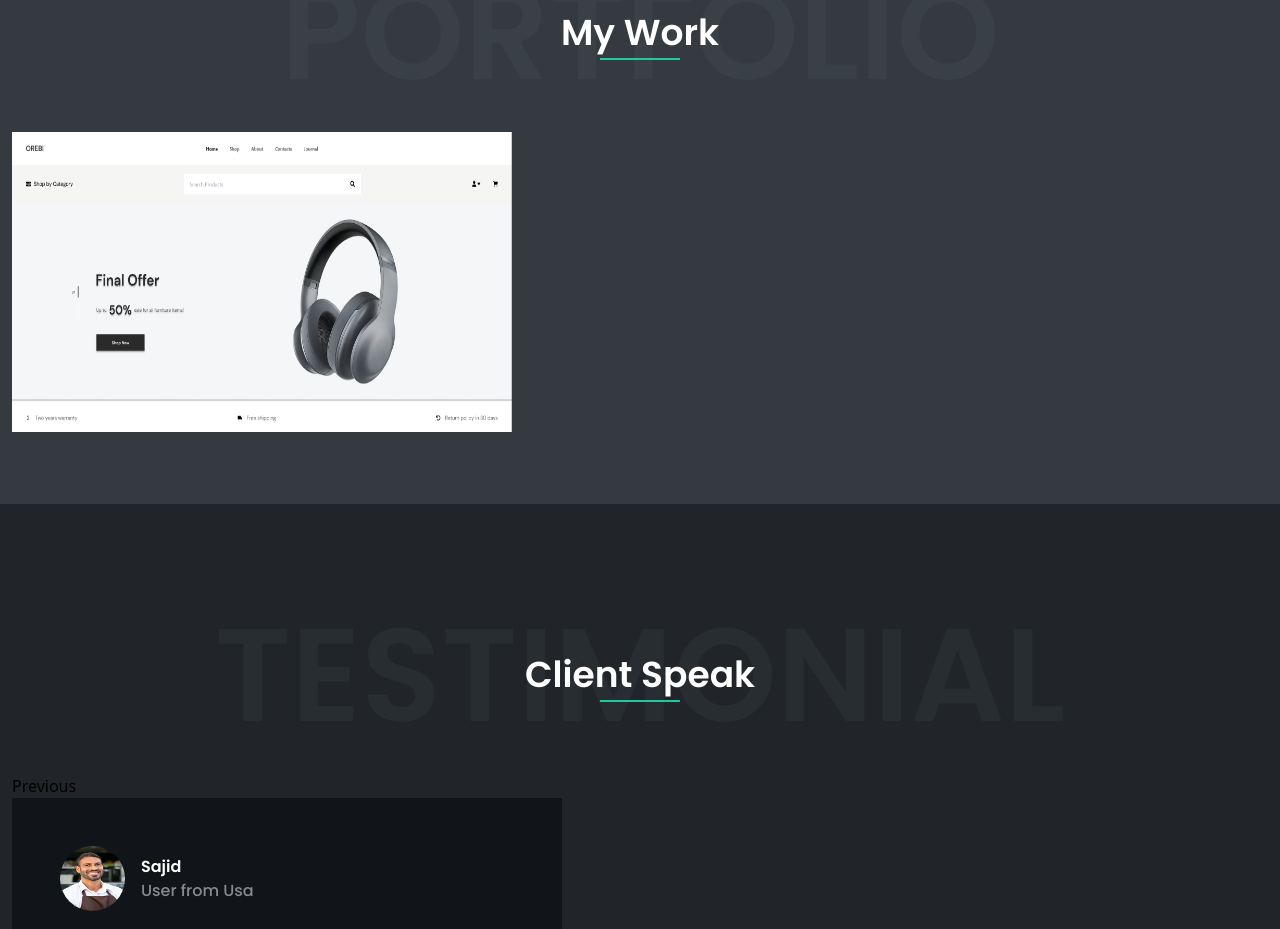
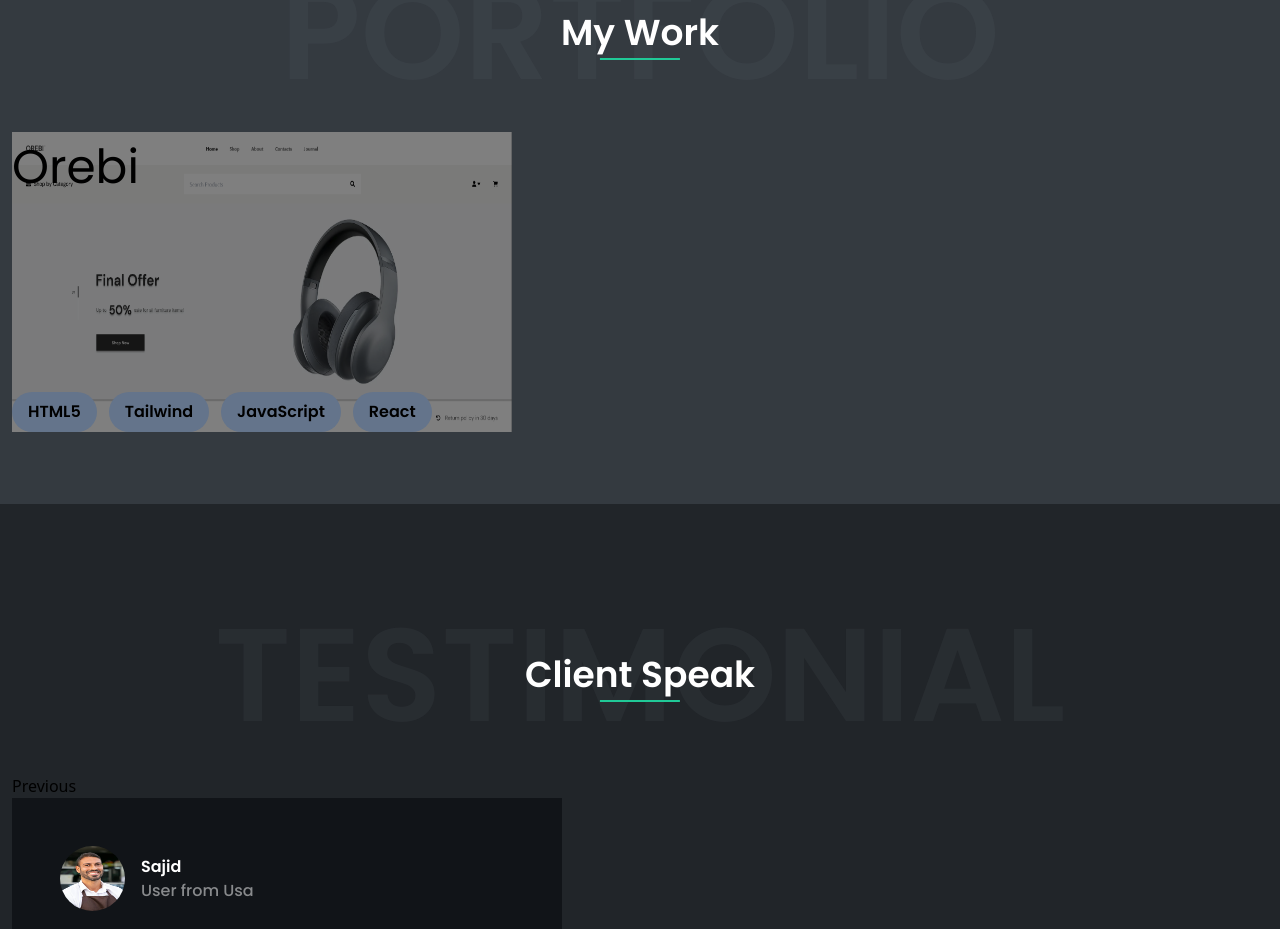
Before and after one commit to morshedsajid26/My-Portfolio, a React (Vite) app in the folder portfolio-project/: page / in a window 1280 px wide. Shown: the part 3680-4609 px from the top of the page. Built offline with nearby package versions, Linux system fonts and the light colour scheme.

Commit message:
projectcard running

```diff
--- a/portfolio-project/src/Component/Layer/ProjectCard.jsx
+++ b/portfolio-project/src/Component/Layer/ProjectCard.jsx
@@ -6,11 +6,20 @@ import orebi from '/Orebi.png'
 
 const ProjectCard = () => {
   return (
-    <div className={`relative after:bg-black/50 after:absolute after:content-[""] after:w-[500px] after:h-[300px] after:top-0 after:cursor-pointer after:invisible group-hover/item:visible `}>
+    <div className={`relative after: after: after:content-[""] after: after: after: after: after:invisible group-hover/item:visible font-pop `}>
 
         <img className='w-[500px] h-[300px] ' src={orebi}  alt="" />
 
-        <div className=''>
+        <div className=' absolute w-[500px]  h-[300px] top-0 cursor-pointer bg-black/50 flex flex-col justify-between'>
+
+        <h3 className='text-[47px]'>Orebi</h3>
+
+        <div className="tools flex gap-3">
+          <h5 className='px-4 py-2 bg-slate-500 rounded-full font-semibold text-[16px]'>HTML5</h5>
+          <h5  className='px-4 py-2 bg-slate-500 rounded-full font-semibold text-[16px]'>Tailwind</h5>
+          <h5  className='px-4 py-2 bg-slate-500 rounded-full font-semibold text-[16px]'>JavaScript</h5>
+          <h5  className='px-4 py-2 bg-slate-500 rounded-full font-semibold text-[16px]'>React</h5>
+        </div>
 
 
         </div>
```
